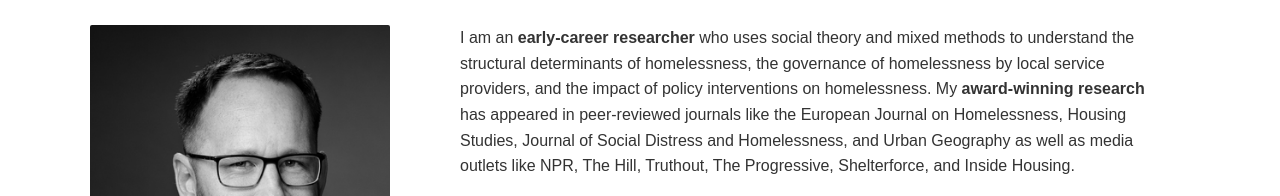
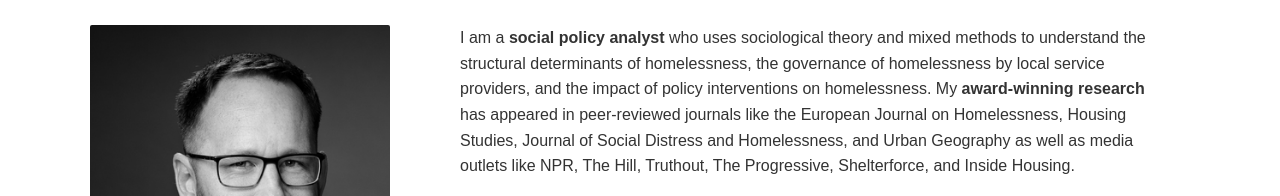
Before and after one commit to garrettlgrainger/garrettlgrainger.github.io, a plain HTML site: page index.html in a window 1280 px wide. Shown: the part 271-467 px from the top of the page. Drawn offline with Linux system fonts and the light colour scheme.

Commit message:
Update index.html

```diff
--- a/index.html
+++ b/index.html
@@ -101,8 +101,8 @@
                 <div class="bio-column">
 
                     <p>
-                        I am an <strong>early-career researcher</strong>
-                        who uses social theory and mixed methods to
+                        I am a <strong>social policy analyst</strong>
+                        who uses sociological theory and mixed methods to
                         understand the structural determinants of
                         homelessness, the governance of homelessness
                         by local service providers, and the impact of
```
